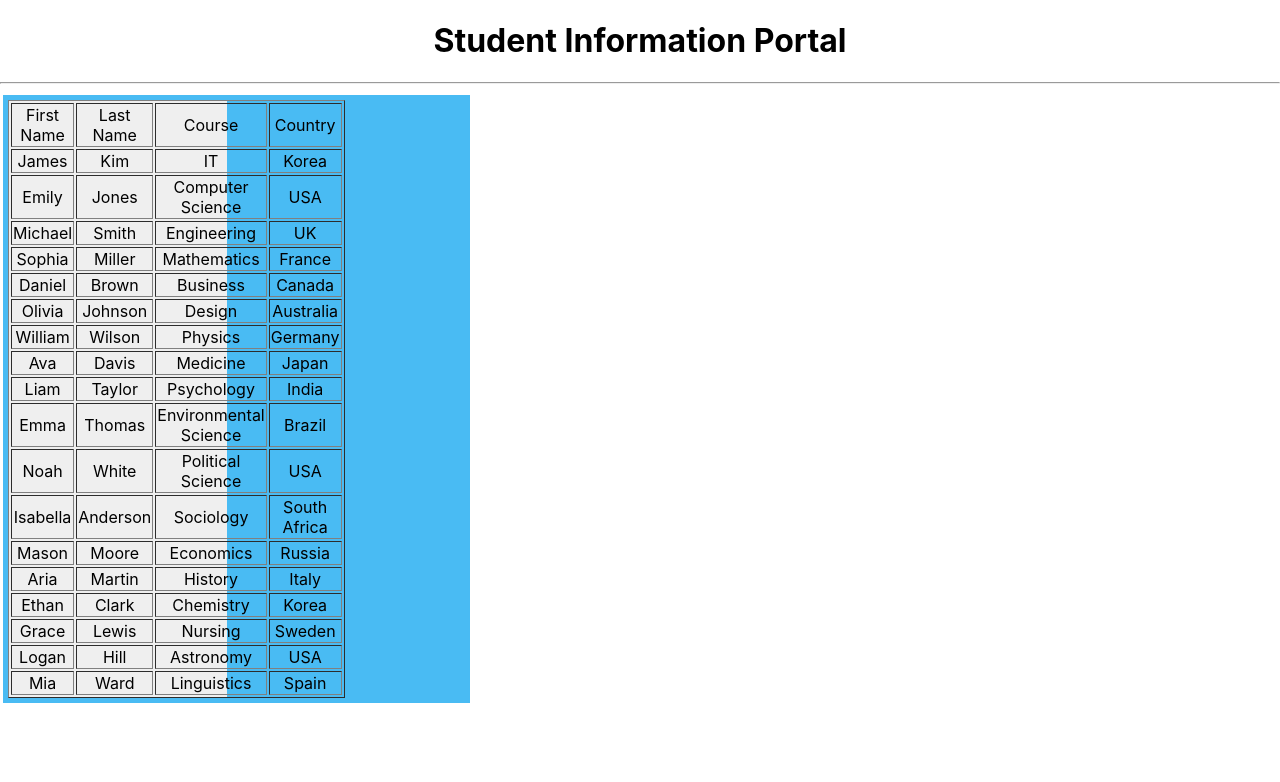
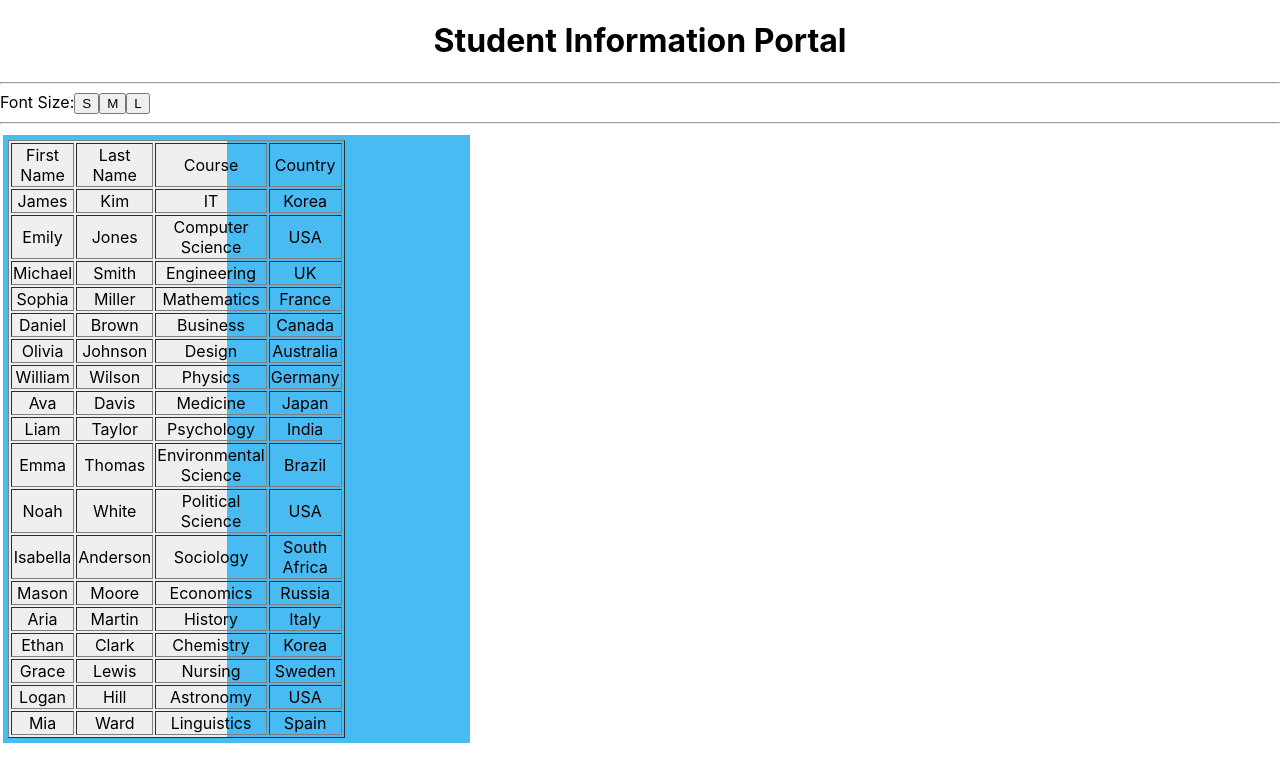
Before and after one commit to NifraAH/IT3133ReactProjects, a React (Create React App) app in the folder studentapp/: page / in a window 1280 px wide. Shown: the top 782 px of the page. Built offline with nearby package versions, Linux system fonts and the light colour scheme.

Commit message:
Profile.js created

```diff
--- a/studentapp/src/App.js
+++ b/studentapp/src/App.js
@@ -1,14 +1,22 @@
-//import logo from './logo.svg';
+import { useState } from 'react';
 import './App.css';
-import { students } from './data/StudentsDb';
 import StudentTable from './components/StudentTable';
+import {students} from './data/StudentsDb'
 
 function App() {
+  const [fntSize, setFontSize] = useState(16);
   return (
     <div className="App">
       <h1>Student Information Portal</h1>
       <hr/>
-      <table width="100%">
+      <div align="left" >
+        Font Size:
+        <button onClick={()=>{setFontSize(16)}}>S</button>
+        <button onClick={()=>{setFontSize(20)}}>M</button>
+        <button onClick={()=>{setFontSize(24)}}>L</button>
+      </div>
+      <hr/>
+      <table width="100%" style={{ fontSize: `${fntSize}px`}}>
         <tbody>
           <tr>
             <td>
@@ -16,7 +24,6 @@ function App() {
             </td>
           </tr>
         </tbody>
-
       </table>
     </div>
   );
```
